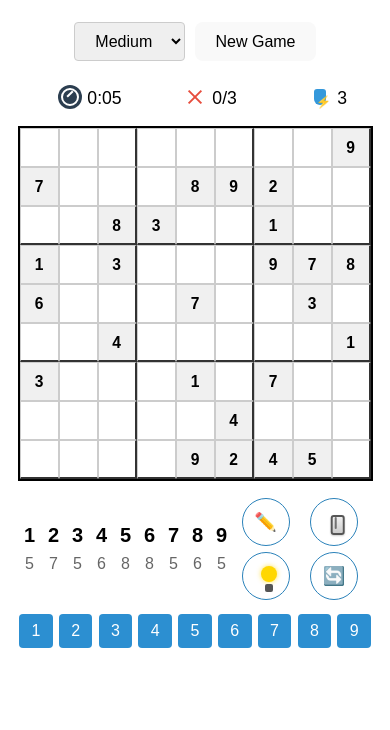
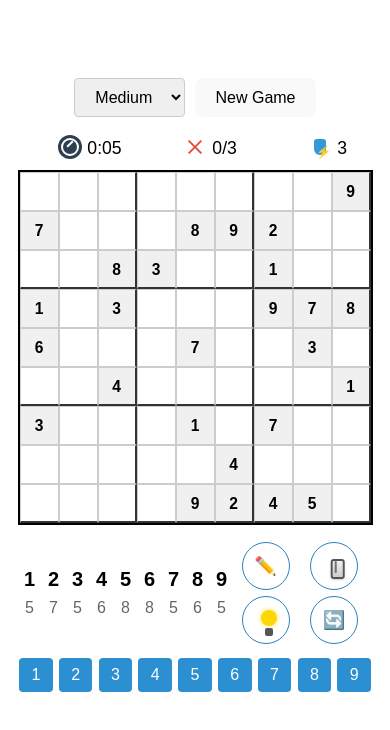
Before and after one commit to kiranofans/sudoku_game, a React (Vite) app: page / in a window 390 px wide. Shown: the top 730 px of the page. Built offline with nearby package versions, Linux system fonts and the light colour scheme.

Commit message:
add top margin to game-controls, deploy to see result

```diff
--- a/src/App.css
+++ b/src/App.css
@@ -707,28 +707,10 @@ body {
   content: "Ad";
 }
 
-/* 调整游戏信息布局 */
+/* Game info layout adjustment */
 .game-info {
   gap: 20px;
   margin-bottom: 20px;
-}
-
-/* 响应式调整 */
-@media (max-width: 480px) {
-  .game-info>div {
-    padding: 6px 10px;
-  }
-
-  .info-icon {
-    width: 30px;
-    height: 30px;
-  }
-
-  .hint-count {
-    width: 16px;
-    height: 16px;
-    font-size: 10px;
-  }
 }
 
 .game-controls {
@@ -796,6 +778,15 @@ button {
 /* Mobile responsive adjustments for number pad */
 @media (max-width: 768px) {
 
+:root {
+  --vh: 100%; /* fallback */
+}
+
+/* Sudoku game top margin */
+.game-controls{
+  margin-top: 4.5rem;
+}
+
   html, body{
     height: 100%;
     overflow-y:auto;
@@ -807,8 +798,10 @@ button {
     align-items: center;
     justify-content: flex-start;
     gap: 0.1rem;
+    height: calc(var(--vh, 1vh) * 100);
     width: 100%;
     max-width: 400px;
+    max-height: 100vh;
     padding-top: evn(safe-area-inset-top,1rem);
     padding-bottom:env(safe-area-inset-bottom,1rem);
     padding-left: env(safe-area-inset-left,1rem);
```
Also changed, not shown: 4 other files (tests, documents, lock files or other folders).
